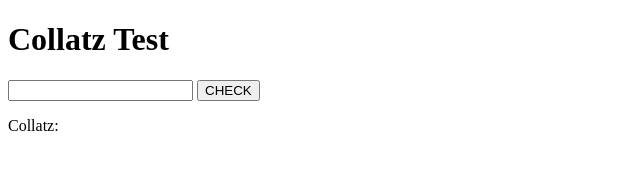
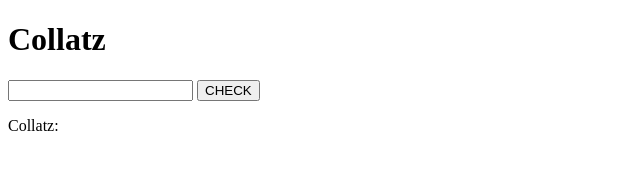
Before and after one commit to aroze666/my-app, a plain HTML site: page collatz.html in a window 1280 px wide. Shown: the full height of the page, 0-640 px from the left. Drawn offline with Linux system fonts and the light colour scheme.

Commit message:
small changes

```diff
--- a/collatz.html
+++ b/collatz.html
@@ -2,10 +2,10 @@
 <html lang="en">
   <head>
     <meta charset="utf8" />
-    <title>Me</title>
+    <title>Collatz</title>
   </head>
   <body>
-    <h1>Collatz Test</h1>
+    <h1>Collatz</h1>
     <input type="number" min="1" step="1" id="number" />
     <input type="button" id="check" value="CHECK" />
     <p id="collatz">Collatz:</p>
```
Also changed, not shown: music.html (+1 -1 lines), primality.html (+1 -1 lines).
